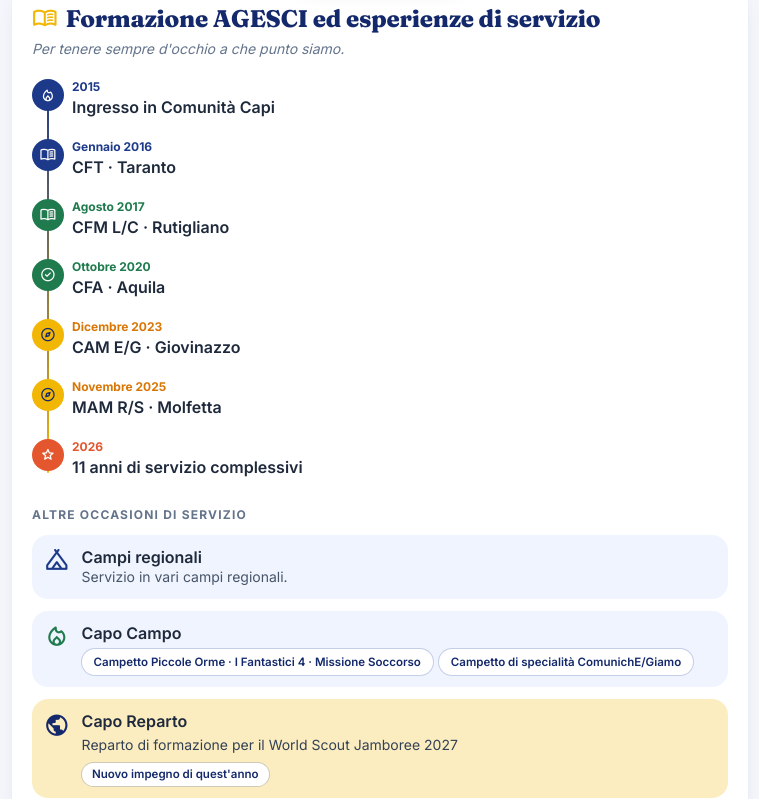
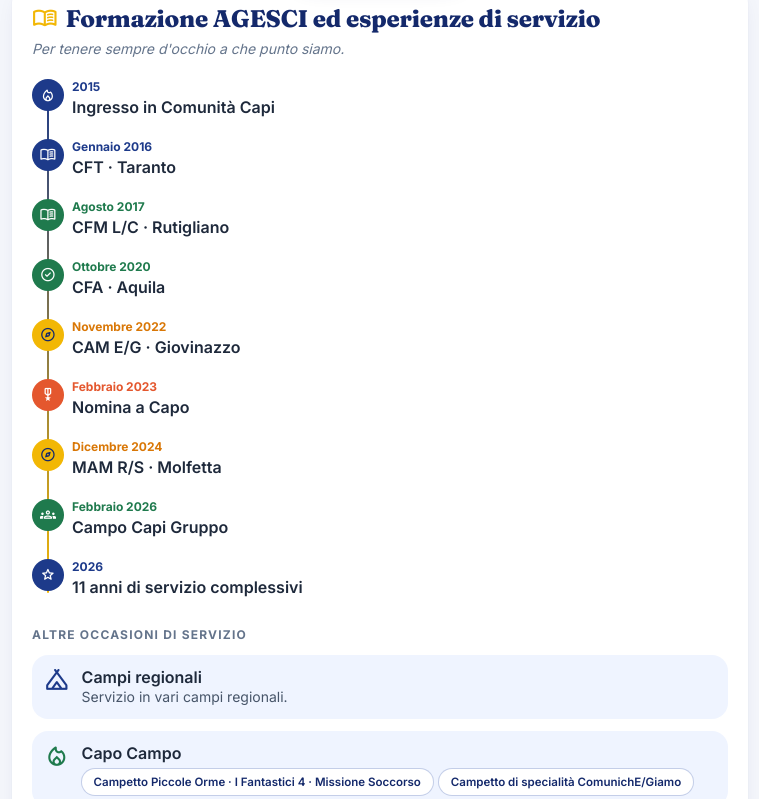
Before and after one commit to GiuDiMax/giudimax.github.io, a plain HTML site: page progetto-del-capo-2026/index.html in a window 1280 px wide. Shown: the part 817-1616 px from the top of the page, without its empty margins (260-1019 px from the left). Drawn offline with nearby package versions, Linux system fonts and the light colour scheme.

Commit message:
Timeline: nomina a Capo, Campo Capi Gruppo, date CAM e MAM corrette
Co-Authored-By: Claude Sonnet 5.5 <noreply@anthropic.com>
Claude-Session: https://claude.ai/code/session_013jHHwFPZEGmqaMMDN3Wf6G

```diff
--- a/progetto-del-capo-2026/genera-pdf.js
+++ b/progetto-del-capo-2026/genera-pdf.js
@@ -11,8 +11,10 @@
       ['Gennaio 2016', 'CFT · Taranto'],
       ['Agosto 2017', 'CFM L/C · Rutigliano'],
       ['Ottobre 2020', 'CFA · Aquila'],
-      ['Dicembre 2023', 'CAM E/G · Giovinazzo'],
-      ['Novembre 2025', 'MAM R/S · Molfetta'],
+      ['Novembre 2022', 'CAM E/G · Giovinazzo'],
+      ['Febbraio 2023', 'Nomina a Capo'],
+      ['Dicembre 2024', 'MAM R/S · Molfetta'],
+      ['Febbraio 2026', 'Campo Capi Gruppo'],
       ['2026', '11 anni di servizio complessivi']
     ],
     servizio: [
--- a/progetto-del-capo-2026/index.html
+++ b/progetto-del-capo-2026/index.html
@@ -87,7 +87,7 @@
 
 <!-- ======== BARRA AZIONI ======== -->
 <div class="no-print fixed bottom-4 inset-x-0 z-50 flex justify-center px-4 pointer-events-none">
-  <a id="btnPdf" href="Progetto-del-Capo-2026-Giuseppe-Di-Mauro.pdf?v=7" download="Progetto-del-Capo-2026-Giuseppe-Di-Mauro.pdf" class="pointer-events-auto flex items-center gap-2 bg-gold text-navy font-bold px-5 py-3 rounded-full shadow-xl shadow-navy/30 active:scale-95 transition">
+  <a id="btnPdf" href="Progetto-del-Capo-2026-Giuseppe-Di-Mauro.pdf?v=8" download="Progetto-del-Capo-2026-Giuseppe-Di-Mauro.pdf" class="pointer-events-auto flex items-center gap-2 bg-gold text-navy font-bold px-5 py-3 rounded-full shadow-xl shadow-navy/30 active:scale-95 transition">
     <span class="ms " style="font-size:1.3rem" aria-hidden="true">download</span>
     <span>Scarica il PDF</span>
   </a>
@@ -146,38 +146,48 @@
 
       <div class="tl relative mt-5 pl-10 space-y-5">
         <div class="relative">
-          <span class="absolute -left-10 top-0 w-8 h-8 rounded-full bg-royal text-white flex items-center justify-center"><span class="ms " style="font-size:1.05rem" aria-hidden="true">local_fire_department</span></span>
+          <span class="absolute -left-10 top-0 w-8 h-8 rounded-full bg-royal text-white flex items-center justify-center"><span class="ms" style="font-size:1.05rem" aria-hidden="true">local_fire_department</span></span>
           <p class="text-xs font-bold text-royal">2015</p>
           <p class="font-semibold">Ingresso in Comunità Capi</p>
         </div>
         <div class="relative">
-          <span class="absolute -left-10 top-0 w-8 h-8 rounded-full bg-royal text-white flex items-center justify-center"><span class="ms " style="font-size:1.05rem" aria-hidden="true">menu_book</span></span>
+          <span class="absolute -left-10 top-0 w-8 h-8 rounded-full bg-royal text-white flex items-center justify-center"><span class="ms" style="font-size:1.05rem" aria-hidden="true">menu_book</span></span>
           <p class="text-xs font-bold text-royal">Gennaio 2016</p>
           <p class="font-semibold">CFT · Taranto</p>
         </div>
         <div class="relative">
-          <span class="absolute -left-10 top-0 w-8 h-8 rounded-full bg-forest text-white flex items-center justify-center"><span class="ms " style="font-size:1.05rem" aria-hidden="true">menu_book</span></span>
+          <span class="absolute -left-10 top-0 w-8 h-8 rounded-full bg-forest text-white flex items-center justify-center"><span class="ms" style="font-size:1.05rem" aria-hidden="true">menu_book</span></span>
           <p class="text-xs font-bold text-forest">Agosto 2017</p>
           <p class="font-semibold">CFM L/C · Rutigliano</p>
         </div>
         <div class="relative">
-          <span class="absolute -left-10 top-0 w-8 h-8 rounded-full bg-forest text-white flex items-center justify-center"><span class="ms " style="font-size:1.05rem" aria-hidden="true">check_circle</span></span>
+          <span class="absolute -left-10 top-0 w-8 h-8 rounded-full bg-forest text-white flex items-center justify-center"><span class="ms" style="font-size:1.05rem" aria-hidden="true">check_circle</span></span>
           <p class="text-xs font-bold text-forest">Ottobre 2020</p>
           <p class="font-semibold">CFA · Aquila</p>
         </div>
         <div class="relative">
-          <span class="absolute -left-10 top-0 w-8 h-8 rounded-full bg-gold text-navy flex items-center justify-center"><span class="ms " style="font-size:1.05rem" aria-hidden="true">explore</span></span>
-          <p class="text-xs font-bold text-amber-600">Dicembre 2023</p>
+          <span class="absolute -left-10 top-0 w-8 h-8 rounded-full bg-gold text-navy flex items-center justify-center"><span class="ms" style="font-size:1.05rem" aria-hidden="true">explore</span></span>
+          <p class="text-xs font-bold text-amber-600">Novembre 2022</p>
           <p class="font-semibold">CAM E/G · Giovinazzo</p>
         </div>
         <div class="relative">
-          <span class="absolute -left-10 top-0 w-8 h-8 rounded-full bg-gold text-navy flex items-center justify-center"><span class="ms " style="font-size:1.05rem" aria-hidden="true">explore</span></span>
-          <p class="text-xs font-bold text-amber-600">Novembre 2025</p>
+          <span class="absolute -left-10 top-0 w-8 h-8 rounded-full bg-ember text-white flex items-center justify-center"><span class="ms" style="font-size:1.05rem" aria-hidden="true">military_tech</span></span>
+          <p class="text-xs font-bold text-ember">Febbraio 2023</p>
+          <p class="font-semibold">Nomina a Capo</p>
+        </div>
+        <div class="relative">
+          <span class="absolute -left-10 top-0 w-8 h-8 rounded-full bg-gold text-navy flex items-center justify-center"><span class="ms" style="font-size:1.05rem" aria-hidden="true">explore</span></span>
+          <p class="text-xs font-bold text-amber-600">Dicembre 2024</p>
           <p class="font-semibold">MAM R/S · Molfetta</p>
         </div>
         <div class="relative">
-          <span class="absolute -left-10 top-0 w-8 h-8 rounded-full bg-ember text-white flex items-center justify-center"><span class="ms " style="font-size:1.05rem" aria-hidden="true">star</span></span>
-          <p class="text-xs font-bold text-ember">2026</p>
+          <span class="absolute -left-10 top-0 w-8 h-8 rounded-full bg-forest text-white flex items-center justify-center"><span class="ms" style="font-size:1.05rem" aria-hidden="true">groups</span></span>
+          <p class="text-xs font-bold text-forest">Febbraio 2026</p>
+          <p class="font-semibold">Campo Capi Gruppo</p>
+        </div>
+        <div class="relative">
+          <span class="absolute -left-10 top-0 w-8 h-8 rounded-full bg-royal text-white flex items-center justify-center"><span class="ms" style="font-size:1.05rem" aria-hidden="true">star</span></span>
+          <p class="text-xs font-bold text-royal">2026</p>
           <p class="font-semibold">11 anni di servizio complessivi</p>
         </div>
       </div>
```
Also changed, not shown: 1 other file.
